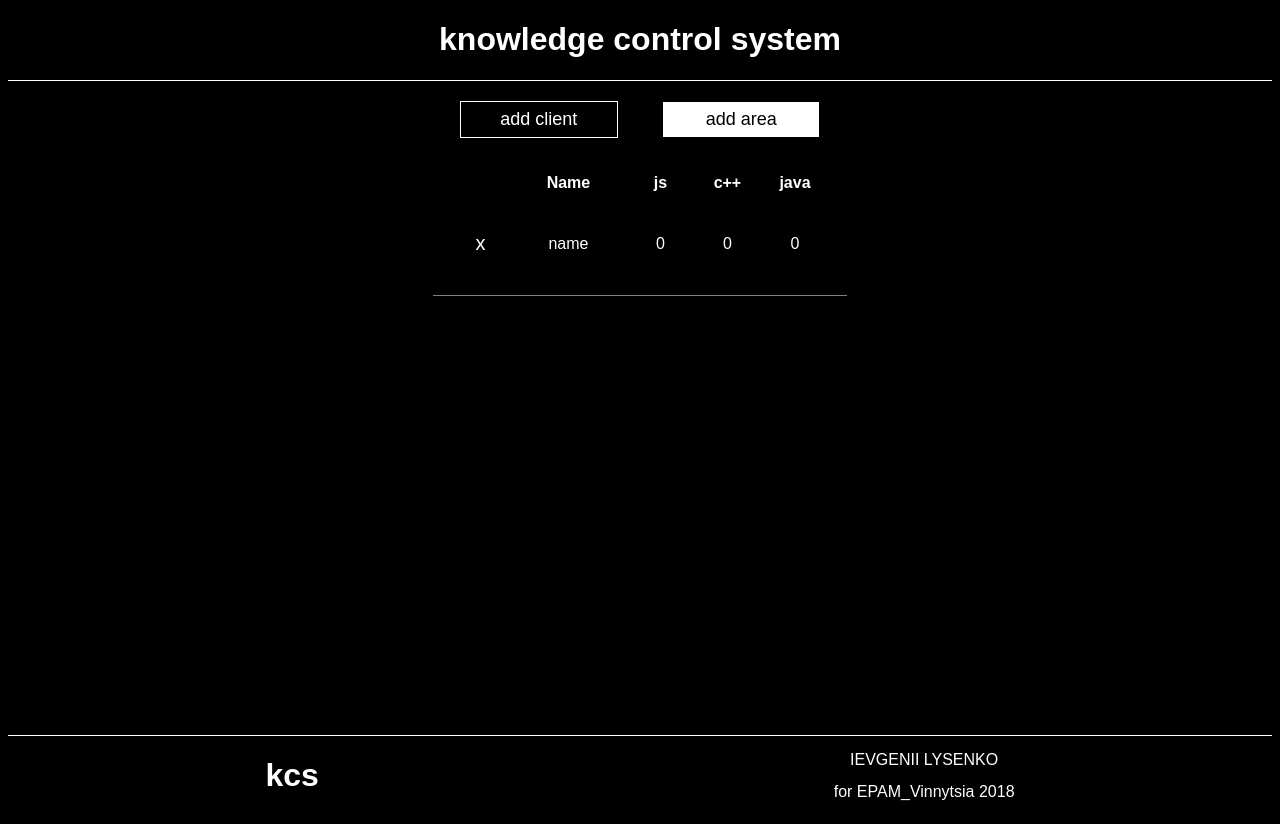
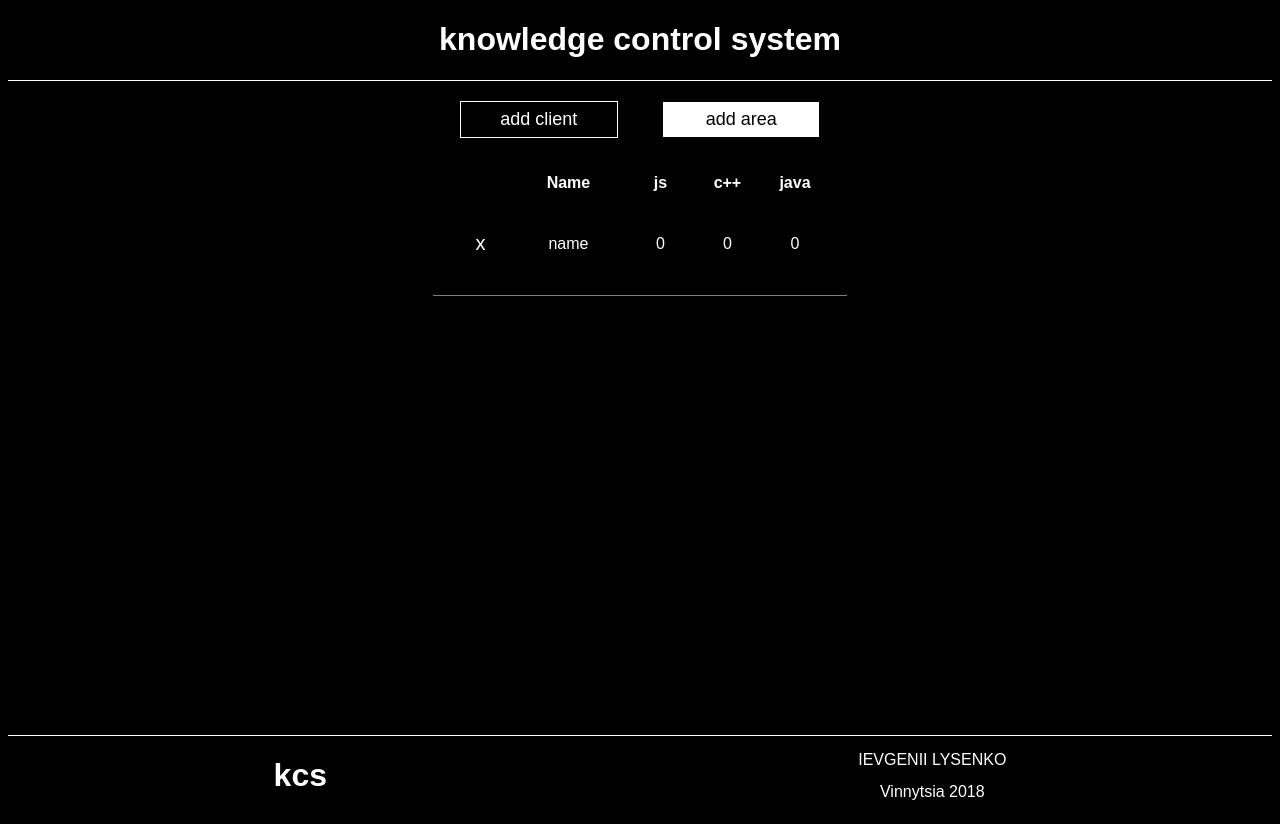
Before and after one commit to ZhenyaLysenko/knowledge-control-system, a plain HTML site: page index.html in a window 1280 px wide. Drawn offline with Linux system fonts and the light colour scheme.

Commit message:
Update index.html

```diff
--- a/index.html
+++ b/index.html
@@ -45,7 +45,7 @@
 		<div class="copyright">
 			<span class="copy">
 				IEVGENII LYSENKO<br>
-				for EPAM_Vinnytsia 2018
+				Vinnytsia 2018
 			</span>
 		</div>
 	</footer>
```
